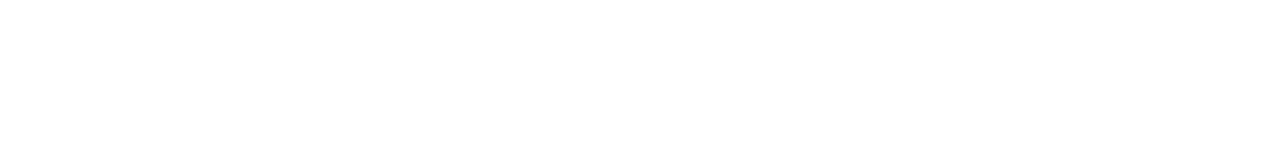
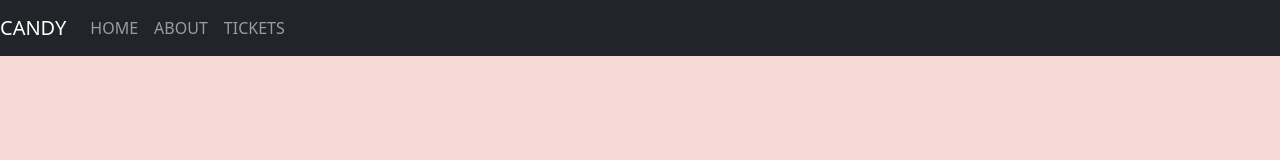
Before and after one commit to imaaduddin/museum-of-candy, a plain HTML site: page index.html in a window 1280 px wide. Drawn offline with nearby package versions, Linux system fonts and the light colour scheme.

Commit message:
setting up the html

```diff
--- a/index.html
+++ b/index.html
@@ -4,12 +4,35 @@
   <meta charset="UTF-8">
   <meta name="viewport" content="width=device-width, initial-scale=1.0">
   <title>Candy</title>
+  <!-- Google Fonts -->
   <link href="https://fonts.googleapis.com/css?family=Nunito:200,300,400,700" rel="stylesheet">
+  <!-- Bootstrap -->
   <link href="https://cdn.jsdelivr.net/npm/bootstrap@5.0.0-beta1/dist/css/bootstrap.min.css" rel="stylesheet" integrity="sha384-giJF6kkoqNQ00vy+HMDP7azOuL0xtbfIcaT9wjKHr8RbDVddVHyTfAAsrekwKmP1" crossorigin="anonymous">
+  <!-- Favicon -->
   <link rel="shortcut icon" href="candy.png" type="image/x-icon">
+  <!-- CSS -->
   <link rel="stylesheet" href="style.css">
 </head>
 <body>
+  <nav id="mainNavbar" class="navbar navbar-dark bg-dark navbar-expand-md">
+    <a href="#" class="navbar-brand">CANDY</a>
+    <button class="navbar-toggler" data-toggle="collapse" data-target="#navLinks">
+      <span class="navbar-toggler-icon"></span>
+    </button>
+    <div class="collapse navbar-collapse" id="navLinks">
+      <ul class="navbar-nav">
+        <li class="nav-item">
+          <a href="" class="nav-link">HOME</a>
+        </li>
+        <li class="nav-item">
+          <a href="" class="nav-link">ABOUT</a>
+        </li>
+        <li class="nav-item">
+          <a href="" class="nav-link">TICKETS</a>
+        </li>
+      </ul>
+    </div>
+  </nav>
   <script src="https://cdn.jsdelivr.net/npm/bootstrap@5.0.0-beta1/dist/js/bootstrap.bundle.min.js" integrity="sha384-ygbV9kiqUc6oa4msXn9868pTtWMgiQaeYH7/t7LECLbyPA2x65Kgf80OJFdroafW" crossorigin="anonymous"></script>
   <script src="https://cdn.jsdelivr.net/npm/@popperjs/core@2.5.4/dist/umd/popper.min.js" integrity="sha384-q2kxQ16AaE6UbzuKqyBE9/u/KzioAlnx2maXQHiDX9d4/zp8Ok3f+M7DPm+Ib6IU" crossorigin="anonymous"></script>
   <script src="https://cdn.jsdelivr.net/npm/bootstrap@5.0.0-beta1/dist/js/bootstrap.min.js" integrity="sha384-pQQkAEnwaBkjpqZ8RU1fF1AKtTcHJwFl3pblpTlHXybJjHpMYo79HY3hIi4NKxyj" crossorigin="anonymous"></script>
--- a/style.css
+++ b/style.css
@@ -0,0 +1,3 @@
+body {
+  background: #f5d9d5;
+}
```
